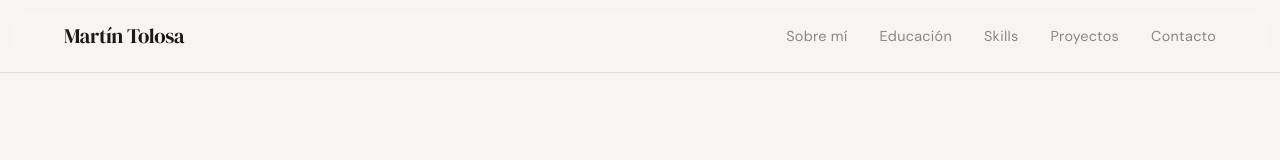
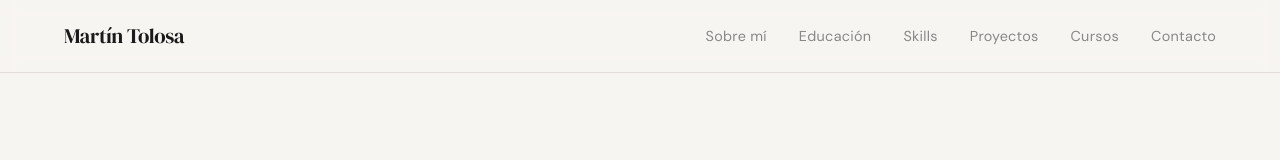
Before and after one commit to Martin140706/PortfolioWeb, a plain HTML site: page index.html in a window 1280 px wide. Shown: the top 160 px of the page. Drawn offline with nearby package versions, Linux system fonts and the light colour scheme.

Commit message:
agregado el boton de cursos en el nav

```diff
--- a/index.html
+++ b/index.html
@@ -18,6 +18,7 @@
     <li><a href="#educacion">Educación</a></li>
     <li><a href="#skills">Skills</a></li>
     <li><a href="#proyectos">Proyectos</a></li>
+    <li><a href="#cursos">Cursos</a></li>
     <li><a href="#contacto">Contacto</a></li>
   </ul>
 </nav>
```
